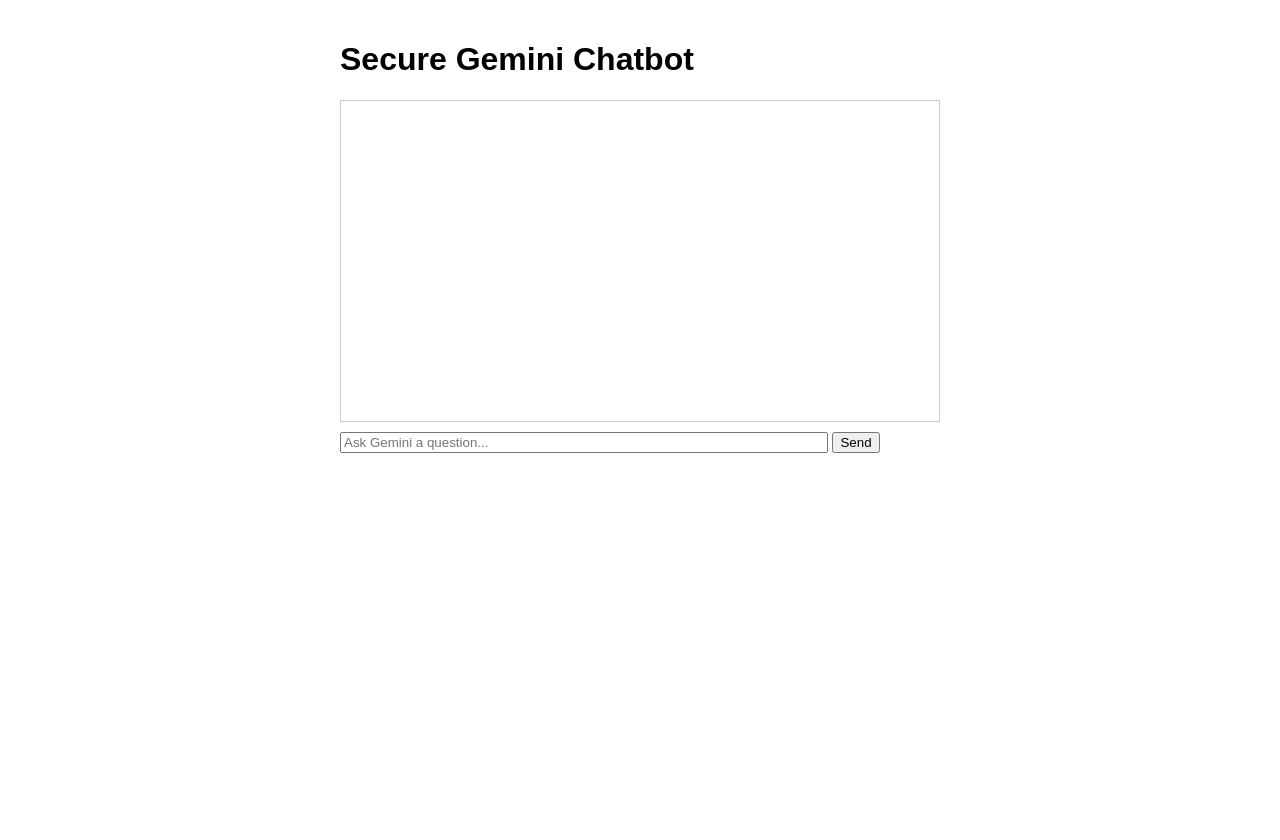
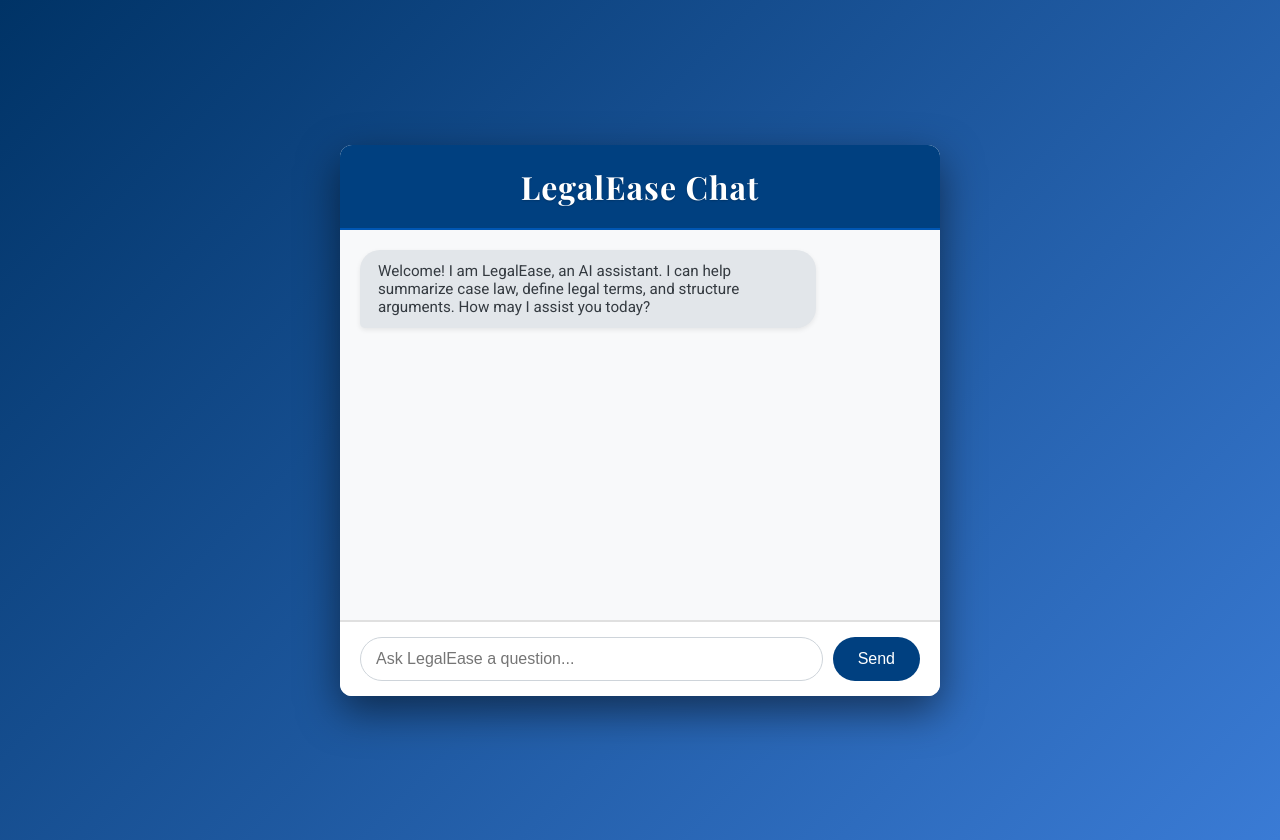
Before and after one commit to garyspec6/chatbot, a website: page index.html in a window 1280 px wide. Before the commit the page ends 800 px from the top, so only its background shows below. Drawn offline with nearby package versions, Linux system fonts and the light colour scheme.

Commit message:
UI fix: Replaced image with reliable gradient background and confirmed chatbox size

```diff
--- a/index.html
+++ b/index.html
@@ -2,31 +2,183 @@
 <html lang="en">
 <head>
     <meta charset="UTF-8">
-    <title>Gemini Secure Chatbot</title>
+    <title>LegalEase Chat: AI Legal Assistant</title>
+    <link href="https://fonts.googleapis.com/css2?family=Roboto:wght@400;700&family=Playfair+Display:wght@700&display=swap" rel="stylesheet">
     <style>
-        body { font-family: Arial, sans-serif; max-width: 600px; margin: 0 auto; padding: 20px; }
-        #chat-window { border: 1px solid #ccc; height: 300px; overflow-y: scroll; padding: 10px; margin-bottom: 10px; }
-        .message-user { text-align: right; color: blue; }
-        .message-ai { text-align: left; color: green; }
+        /* --- General Page Styling --- */
+        body {
+            font-family: 'Roboto', sans-serif;
+
+            /* --- GUARANTEED BRANDED GRADIENT BACKGROUND --- */
+            background: linear-gradient(135deg, #003366 0%, #3a7bd5 100%); /* Deep Navy to Sky Blue */
+
+            color: #333;
+            margin: 0;
+            padding: 20px;
+            display: flex;
+            justify-content: center;
+            align-items: center;
+            min-height: 100vh;
+        }
+
+        /* --- Main Chat Container --- */
+        #chat-container {
+            background-color: #ffffff;
+            border-radius: 12px;
+            box-shadow: 0 15px 40px rgba(0, 0, 0, 0.5); /* Stronger shadow to stand out */
+            width: 100%;
+            max-width: 600px; /* Focused Width */
+            display: flex;
+            flex-direction: column;
+            overflow: hidden;
+        }
+
+        /* --- Header / Branding --- */
+        .header {
+            background-color: #004080;
+            color: white;
+            padding: 20px 30px;
+            text-align: center;
+            border-bottom: 2px solid #0056b3;
+            display: flex;
+            align-items: center;
+            justify-content: center;
+            gap: 15px;
+        }
+
+        /* --- Stylized Text Logo --- */
+        .logo-text {
+            font-family: 'Playfair Display', serif;
+            font-size: 2em;
+            font-weight: 700;
+            margin: 0;
+            letter-spacing: 1px;
+            text-shadow: 0 1px 2px rgba(0, 0, 0, 0.2);
+        }
+
+        /* --- Chat Window --- */
+        #chat-window {
+            flex-grow: 1;
+            height: 350px; /* Focused Height */
+            overflow-y: auto;
+            padding: 20px;
+            background-color: #f8f9fa;
+            border-bottom: 1px solid #e0e0e0;
+        }
+
+        /* Message Containers */
+        .message-container {
+            margin-bottom: 18px;
+            display: flex;
+            align-items: flex-end;
+        }
+
+        /* User Message (Right Alignment) */
+        .message-user {
+            justify-content: flex-end;
+        }
+        .bubble-user {
+            background-color: #007bff;
+            color: white;
+            padding: 12px 18px;
+            border-radius: 20px 20px 5px 20px;
+            max-width: 75%;
+            text-align: left;
+            font-size: 0.95em;
+            box-shadow: 0 2px 5px rgba(0, 0, 0, 0.1);
+        }
+
+        /* AI Message (Left Alignment) */
+        .message-ai {
+            justify-content: flex-start;
+        }
+        .bubble-ai {
+            background-color: #e2e6ea;
+            color: #343a40;
+            padding: 12px 18px;
+            border-radius: 20px 20px 20px 5px;
+            max-width: 75%;
+            text-align: left;
+            font-size: 0.95em;
+            box-shadow: 0 2px 5px rgba(0, 0, 0, 0.08);
+        }
+
+        /* Input Area */
+        #input-area {
+            display: flex;
+            padding: 15px 20px;
+            gap: 10px;
+            background-color: #ffffff;
+            border-top: 1px solid #e0e0e0;
+        }
+        #user-input {
+            flex-grow: 1;
+            padding: 12px 15px;
+            border: 1px solid #ced4da;
+            border-radius: 25px;
+            font-size: 1em;
+            outline: none;
+            transition: border-color 0.3s;
+        }
+        #user-input:focus {
+            border-color: #007bff;
+        }
+        button {
+            background-color: #004080;
+            color: white;
+            border: none;
+            padding: 12px 25px;
+            border-radius: 25px;
+            cursor: pointer;
+            font-size: 1em;
+            transition: background-color 0.3s ease, transform 0.1s ease;
+        }
+        button:hover {
+            background-color: #0056b3;
+            transform: translateY(-1px);
+        }
+        button:active {
+            transform: translateY(0);
+        }
     </style>
 </head>
 <body>
-    <h1>Secure Gemini Chatbot</h1>
-    <div id="chat-window"></div>
-    <input type="text" id="user-input" placeholder="Ask Gemini a question..." style="width: 80%;">
-    <button onclick="sendMessage()">Send</button>
+    <div id="chat-container">
+        <div class="header">
+            <div class="logo-text">LegalEase Chat</div>
+        </div>
+        <div id="chat-window">
+            <div class="message-container message-ai">
+                <div class="bubble-ai">
+                    Welcome! I am LegalEase, an AI assistant. I can help summarize case law, define legal terms, and structure arguments. How may I assist you today?
+                </div>
+            </div>
+        </div>
+
+        <div id="input-area">
+            <input type="text" id="user-input" placeholder="Ask LegalEase a question..." aria-label="Chat input">
+            <button onclick="sendMessage()">Send</button>
+        </div>
+    </div>
 
     <script>
         const chatWindow = document.getElementById('chat-window');
         const userInput = document.getElementById('user-input');
-        const API_URL = 'https://legalease-eiaq.onrender.com/chat'; // Your secure backend endpoint
+
+        // **Your live Render URL remains here**
+        const API_URL = 'https://legalease-eiaq.onrender.com/chat';
 
         function appendMessage(sender, text) {
-            const messageDiv = document.createElement('div');
-            messageDiv.classList.add(sender === 'user' ? 'message-user' : 'message-ai');
-            messageDiv.textContent = `${sender === 'user' ? 'You' : 'Gemini'}: ${text}`;
-            chatWindow.appendChild(messageDiv);
-            chatWindow.scrollTop = chatWindow.scrollHeight; // Scroll to bottom
+            const containerDiv = document.createElement('div');
+            containerDiv.classList.add('message-container', sender === 'user' ? 'message-user' : 'message-ai');
+
+            const bubbleDiv = document.createElement('div');
+            bubbleDiv.classList.add(sender === 'user' ? 'bubble-user' : 'bubble-ai');
+            bubbleDiv.textContent = text;
+
+            containerDiv.appendChild(bubbleDiv);
+            chatWindow.appendChild(containerDiv);
+            chatWindow.scrollTop = chatWindow.scrollHeight;
         }
 
         async function sendMessage() {
```
